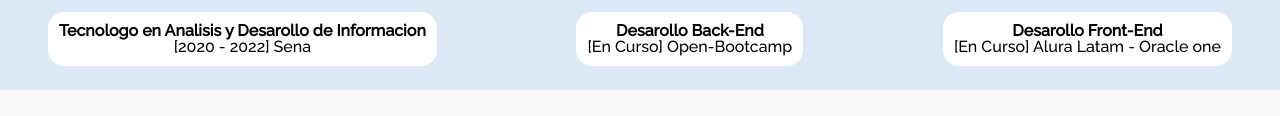
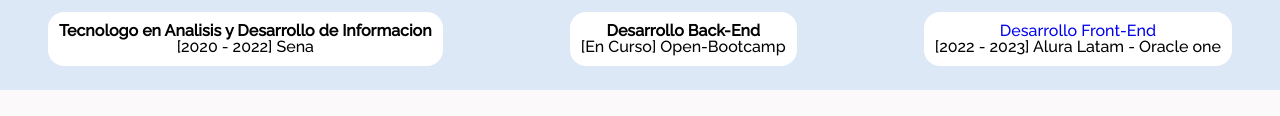
Before and after one commit to http-andres2122/Portafolio-IABB-2023, a plain HTML site: page index.html in a window 1280 px wide. Shown: the part 2077-2193 px from the top of the page. Drawn offline with Linux system fonts and the light colour scheme.

Commit message:
fix bugs

```diff
--- a/index.html
+++ b/index.html
@@ -44,8 +44,8 @@
             </div>
             <div class="titulo__container">
                 <h1 class="hi">Hola, mi nombre es Ivan Barbosa y construyo paginas web</h1>
-                <p>Soy analista en desarollo de sistemas de informacion y estoy profundizando en el aprendizaje de
-                    desarollo web de la mano de Oracle ONE en Alura Latam.</p>
+                <p>Soy analista en desarrollo de sistemas de informacion y estoy profundizando en el aprendizaje de
+                    desarrollo web de la mano de Oracle ONE en Alura Latam.</p>
                 <nav>
                     <ul class="enlaces-container">
                         <li class="titulo__items"><a href="https://github.com/http-andres2122" title="Ir a GitHub"><img
@@ -66,7 +66,7 @@
             <div class="info__container">
                 <h2>Sobre mi</h2>
                 <p>Amante de la tecnologia, me gusta programar, dia a dia aprender nuevas metodologias para mejorar en
-                    el desarollo web, tecnologo analisis y desarollo de sistemas de informacion, experiencia como jefe
+                    el desarrollo web, tecnologo analisis y desarrollo de sistemas de informacion, experiencia como jefe
                     de proyectos de infraestructura de red, desarollador Front-End en proceso con conocimiento de React
                     JS, participante de diferentes programas como Oracle Next Education, OpenBootCamp y Linkedin
                     learning, enfocado en la solucion de problemas que presente el cliente dia a dia.
@@ -194,7 +194,7 @@
                 <div class="formaciones__box">
                     <ul>
                         <li><img class="formacion_img" src="assets/img/svg/Sena_Colombia_logo.svg"></li>
-                        <li class="formacion_titulo"> <span>Tecnologo en Analisis y Desarollo de Informacion</span>
+                        <li class="formacion_titulo"> <span>Tecnologo en Analisis y Desarrollo de Informacion</span>
                             <br>[2020 - 2022] Sena
                         </li>
                     </ul>
@@ -202,14 +202,17 @@
                 <div class="formaciones__box">
                     <ul>
                         <li><img class="formacion_img" src="assets/img/Open-Bootcamp.png"></li>
-                        <li class="formacion_titulo"> <span>Desarollo Back-End</span> <br>[En Curso] Open-Bootcamp</li>
+                        <li class="formacion_titulo"> <span>Desarrollo Back-End</span> <br>[En Curso] Open-Bootcamp</li>
                     </ul>
                 </div>
                 <div class="formaciones__box">
                     <ul>
                         <li><img class="formacion_img" src="assets/img/svg/alurasvg.svg"></li>
-                        <li class="formacion_titulo"> <span>Desarollo Front-End</span> <br>[En Curso] Alura Latam -
-                            Oracle one</li>
+                        <li class="formacion_titulo">
+                            <a href="https://github.com/http-andres2122">Desarrollo Front-End</a> <br>[2022 - 2023]
+                            Alura Latam -
+                            Oracle one
+                        </li>
                     </ul>
                 </div>
             </div>
```
